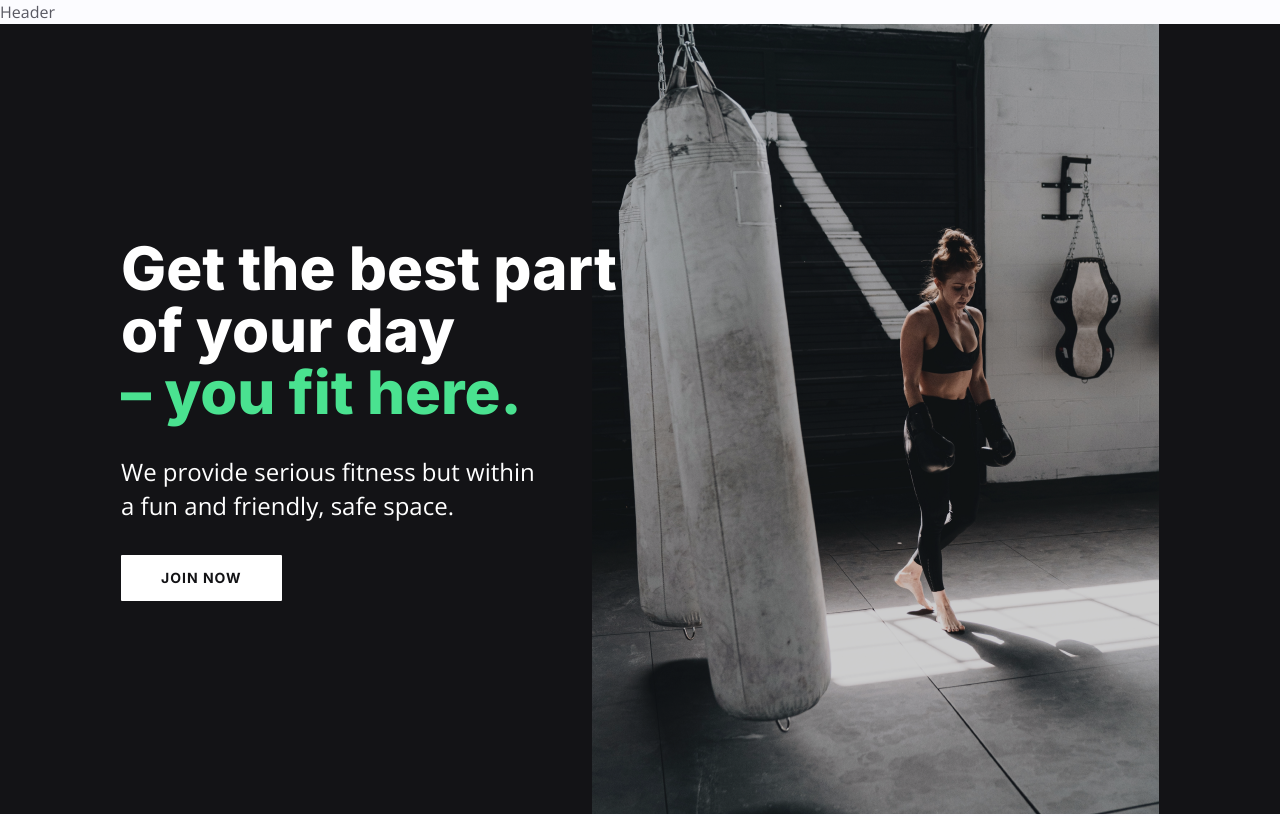
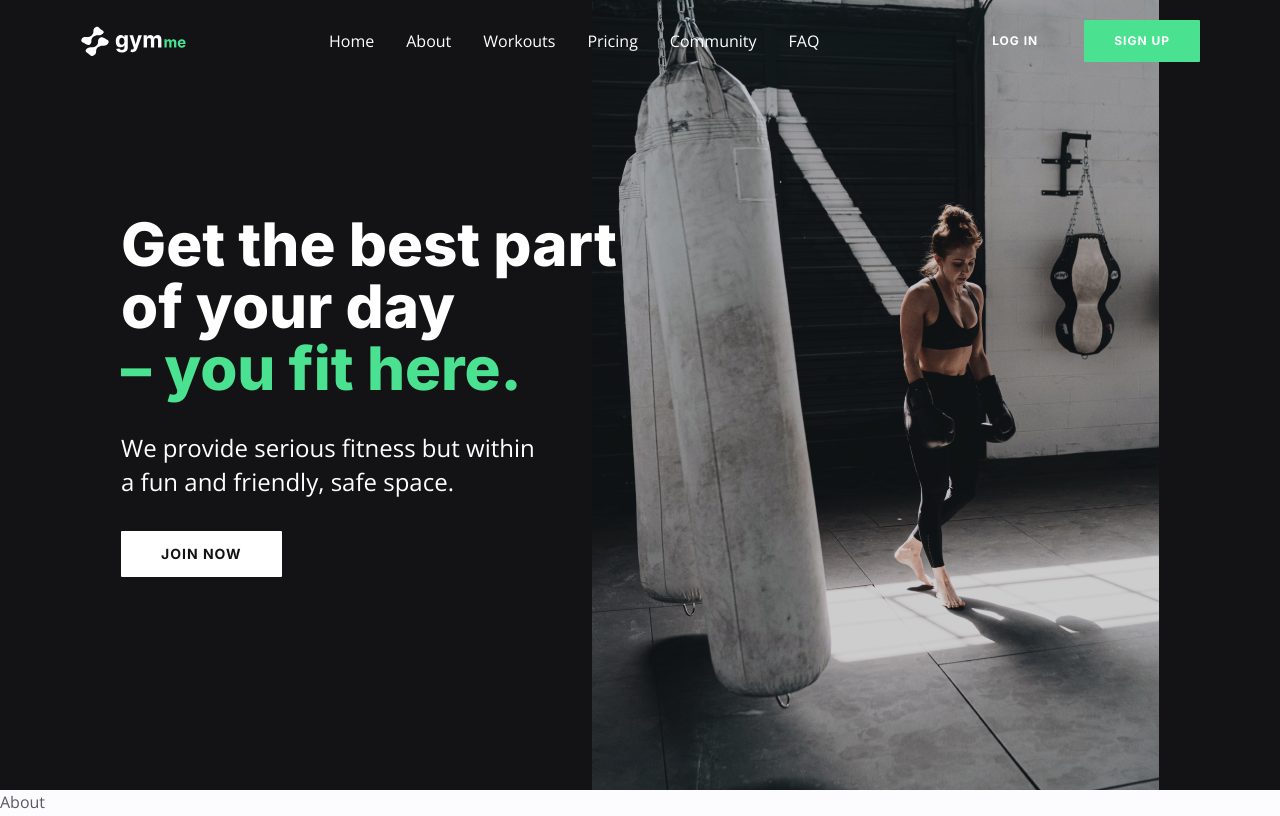
Before and after one commit to HubertSleszynski/gymME, a React (Vite) app: page / in a window 1280 px wide. Shown: the top 816 px of the page. Built offline with nearby package versions, Linux system fonts and the light colour scheme.

Commit message:
added header and navbars

```diff
--- a/src/components/Header.jsx
+++ b/src/components/Header.jsx
@@ -1,7 +1,55 @@
-import React from "react";
+import React, { useState, useEffect } from "react";
+
+import { header } from "../data";
+
+import Nav from "../components/Nav";
+import NavMobile from "../components/NavMobile";
+
+import { RiMenu4Fill, RiCloseFill } from "react-icons/ri";
 
 const Header = () => {
-  return <div>Header</div>;
+  const [isActive, setIsActive] = useState(false);
+  const [navMobile, setNavMobile] = useState(false);
+
+  useEffect(() => {
+    window.addEventListener("scroll", () => {
+      window.scrollY > 80 ? setIsActive(true) : setIsActive(false);
+    });
+  });
+
+  const { logo, btnLoginText, btnSignupText } = header;
+
+  return (
+    <header
+      className={`${
+        isActive ? "bg-neutral-500 py-[16px]" : "bg-transparent py-[20px]"
+      } fixed max-w-[1440px] z-30 left-0 right-0 mx-auto flex justify-between items-center px-[20px] lg:px-[80px] transition-all duration-300`}
+    >
+      <a href="">
+        <img className="h-[30px]" src={logo} alt="" />
+      </a>
+      <Nav />
+      <div className="hidden lg:flex space-x-4">
+        <button className="btn btn-sm text-white hover:text-primary-200 transition">
+          {btnLoginText}
+        </button>
+        <button className="btn btn-sm btn-primary">{btnSignupText}</button>
+      </div>
+      <div
+        onClick={() => {
+          setNavMobile(!navMobile);
+        }}
+        className="lg:hidden absolute right-4"
+      >
+        {navMobile ? (
+          <RiCloseFill className="text-primary-200 text-3xl cursor-pointer" />
+        ) : (
+          <RiMenu4Fill className="text-primary-200 text-3xl cursor-pointer" />
+        )}
+      </div>
+      <NavMobile navMobile={navMobile} />
+    </header>
+  );
 };
 
 export default Header;
--- a/src/components/Nav.jsx
+++ b/src/components/Nav.jsx
@@ -1,7 +1,23 @@
 import React from "react";
 
+import { nav } from "../data";
+
 const Nav = () => {
-  return <div>Nav</div>;
+  return (
+    <nav className="hidden lg:flex">
+      <ul className="flex text-white gap-x-8">
+        {nav.map((item, index) => {
+          return (
+            <li key={index}>
+              <a className="hover:text-primary-200 transition" href={item.href}>
+                {item.name}
+              </a>
+            </li>
+          );
+        })}
+      </ul>
+    </nav>
+  );
 };
 
 export default Nav;
--- a/src/components/NavMobile.jsx
+++ b/src/components/NavMobile.jsx
@@ -1,7 +1,31 @@
 import React from "react";
 
-const NavMobile = () => {
-  return <div>NavMobile</div>;
+import { nav } from "../data";
+
+const NavMobile = ({ navMobile }) => {
+  return (
+    <nav
+      className={`${
+        navMobile ? "min-h-screen" : "min-h-0"
+      } lg:hidden w-full bg-neutral-500 fixed top-0 left-0 right-0 -bottom-12 -z-10 overflow-hidden transition-all h-0`}
+    >
+      <ul className="w-full h-full flex flex-col justify-center items-center gap-y-8">
+        {nav.map((item, index) => {
+          return (
+            <li key={index}>
+              <a className="text-white text-body-md" href={item.href}>
+                {item.name}
+              </a>
+            </li>
+          );
+        })}
+      </ul>
+      <div className="-mt-44 flex justify-center gap-x-8">
+        <button className="btn btn-lg text-white">Log In</button>
+        <button className="btn btn-lg btn-primary">Sign Up</button>
+      </div>
+    </nav>
+  );
 };
 
 export default NavMobile;
```
